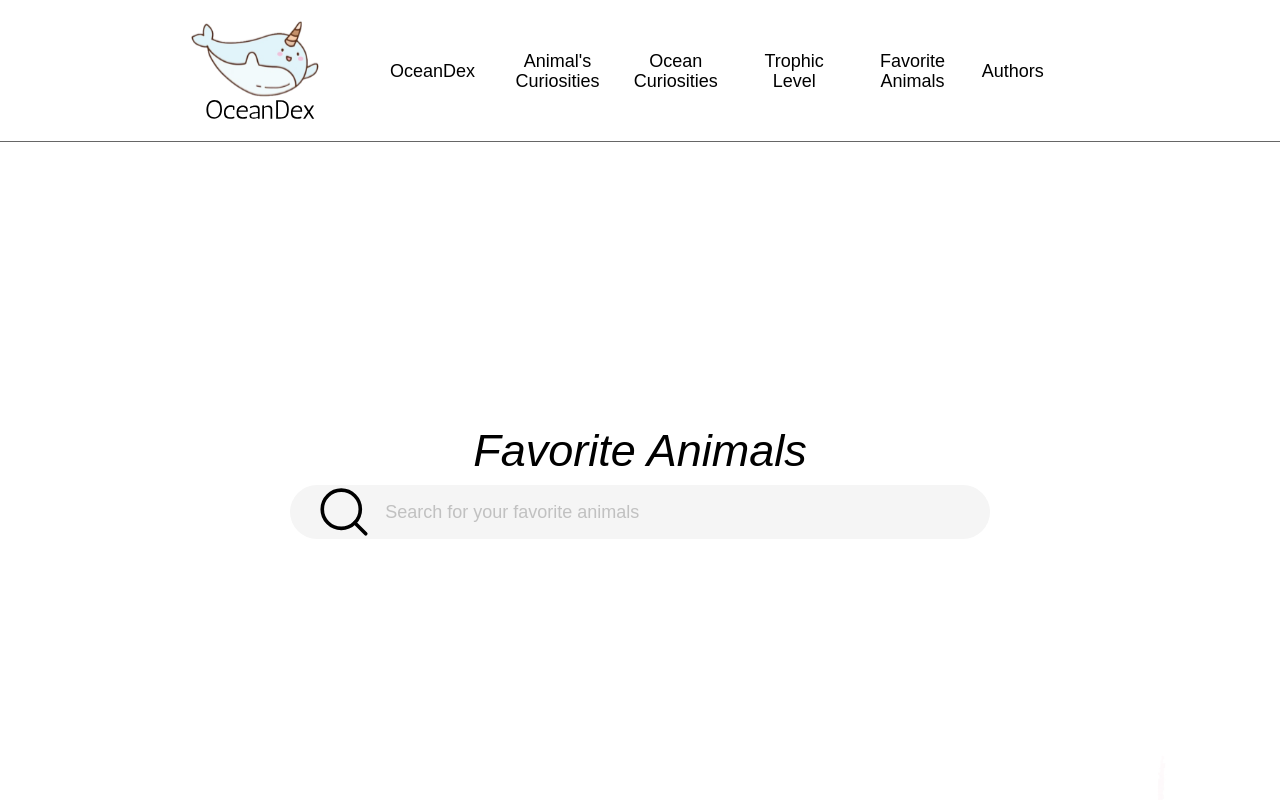
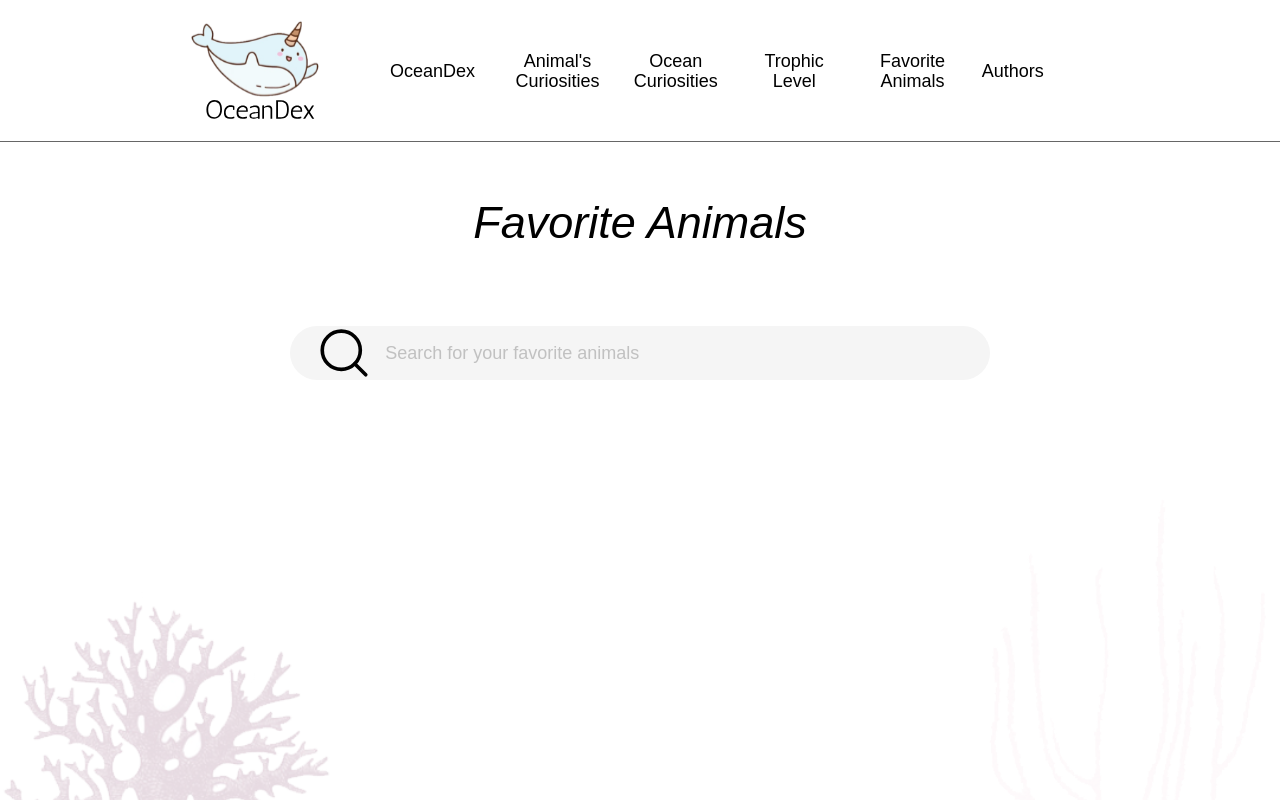
Before and after one commit to xossiane/javascript-oceandex, a Next.js app: page /favorite-animals in a window 1280 px wide. Shown: the top 800 px of the page. Built offline with nearby package versions, Linux system fonts and the light colour scheme; a web font is replaced by a local one.

Commit message:
Refactor: Space between heading and content

```diff
--- a/components/atoms/Heading/index.jsx
+++ b/components/atoms/Heading/index.jsx
@@ -6,11 +6,13 @@ export default function Heading({
   color,
   level,
   children,
+  pageTitle = false,
 }) {
   const classList = [styles.heading];
   classList.push(styles[`heading--${size}`]);
   classList.push(styles[`heading--${color}`]);
   classList.push(styles[`heading--H${level}`]);
+  classList.push(styles[`heading--${pageTitle === true ? "pageTitle" : ""}`]);
 
   const props = { className: classList.join(" ") };
   return React.createElement("h" + level, props, children);
--- a/components/atoms/Heading/styles.module.scss
+++ b/components/atoms/Heading/styles.module.scss
@@ -4,6 +4,7 @@
   font-weight: 400;
   font-style: italic;
   text-align: center;
+
 
   &--H1 {
     font-size: 3rem;
@@ -24,6 +25,16 @@
     }
   }
 
+  &--pageTitle{
+    margin:4rem 0;
+    @media (min-width: 1024px) {
+      margin: 5.5rem 0;
+      }
+    @media (min-width: 1440px) {
+      margin:7.5rem 0;
+    }
+  }
+
   &--black {
     color: variables.$black;
   }
@@ -37,4 +48,5 @@
   &--uppercase {
     text-transform: uppercase;
   }
+
 }
--- a/layout/styles.module.scss
+++ b/layout/styles.module.scss
@@ -1,9 +1,9 @@
 .content {
   box-sizing: border-box;
-  margin: 11.7rem auto 20rem;
+  margin: 0 auto 20rem;
 
   @media (min-width: 1024px) {
-    margin: 21.7rem auto 25.4rem;
+    margin: 0 auto 25.4rem;
     max-width: 90rem;
   }
 
--- a/pages/Authors/index.jsx
+++ b/pages/Authors/index.jsx
@@ -19,7 +19,7 @@ export default function AuthorsPage() {
 
   return (
     <div className={styles.container}>
-      <Heading level="1" size="H1" color="black" style="italic">
+      <Heading level="1" size="H1" color="black" style="italic" pageTitle={true}>
         Authors
       </Heading>
 
--- a/pages/Authors/styles.module.scss
+++ b/pages/Authors/styles.module.scss
@@ -13,8 +13,6 @@
   justify-content: center;
   flex-wrap: wrap;
   row-gap: 5rem;
-  margin-bottom: 2.938rem;
-  margin-top: 4.8rem;
 
   @media screen and (min-width: 768px) {
     display: grid;
@@ -22,7 +20,7 @@
     grid-template-rows: repeat(2, 1fr);
     grid-column-gap: 2.063rem;
     grid-row-gap: 1.5rem;
-    margin-top: 11.6rem;
+
   }
 
   @media screen and (min-width: 1024px) {
--- a/pages/Oceandex/index.jsx
+++ b/pages/Oceandex/index.jsx
@@ -85,6 +85,7 @@ export default function OceanDexPage() {
             className={styles[`Oceandex__Content--text`]}
             color="grey"
             style="italic"
+            pageTitle={true}
           >
             {" "}
             What marine creature are you looking for?{" "}
--- a/pages/animals-curiosities/index.jsx
+++ b/pages/animals-curiosities/index.jsx
@@ -14,6 +14,7 @@ export default function AnimalsCuriositiesPage() {
             className={styles[`AnimalsCuriositiesPage__Content--text`]}
             color="black"
             style="italic"
+            pageTitle= {true}
           >
             {" "}
             Animal's Curiosities{" "}
--- a/pages/animals-curiosities/styles.module.scss
+++ b/pages/animals-curiosities/styles.module.scss
@@ -11,7 +11,7 @@
     border-top-right-radius: 4.2rem;
   }
   &__Content {
-    margin-top: 3rem;
+
 
     &--text {
       margin: 5.5rem 4.1rem auto 6.8rem;
@@ -25,7 +25,7 @@
   &__Header {
     display: flex;
     width: 100%;
-    height: 2.5rem;
+    //height: 2.5rem;
     justify-content: space-around;
     align-items: center;
 
--- a/pages/favorite-animals/index.jsx
+++ b/pages/favorite-animals/index.jsx
@@ -82,6 +82,7 @@ export default function FavoriteAnimalsPage() {
             level="1"
             style="italic"
             color="black"
+            pageTitle={true}
           >
               Favorite Animals
           </Heading>
--- a/pages/favorite-animals/styles.module.scss
+++ b/pages/favorite-animals/styles.module.scss
@@ -4,9 +4,7 @@
   &__Container {
     width: 100%;
     min-height: 100vh;
-    padding-top: 3.9rem;
     position: relative;
-    margin-top: 12rem;
     z-index: 1;
   }
 
@@ -25,10 +23,10 @@
 
   &__Header {
     display: flex;
-    height: 2.5rem;
+    //height: 2.5rem;
     justify-content: space-around;
     align-items: center;
-    margin-top: 40px;
+    //margin-top: 40px;
 
     & a {
       position: absolute;
--- a/pages/ocean-curiosities/index.jsx
+++ b/pages/ocean-curiosities/index.jsx
@@ -57,6 +57,7 @@ export default function OceanWorldwide() {
               level="1"
               color="black"
               style="italic"
+              pageTitle = {true}
             >
               Ocean Curiosities
             </Heading>
--- a/pages/trophic-level/index.jsx
+++ b/pages/trophic-level/index.jsx
@@ -17,6 +17,7 @@ export default function TrophicLevelPage() {
           style="italic"
           color="black"
           level="1"
+          pageTitle = {true}
         >
           Trophic Level
         </Heading>
```
